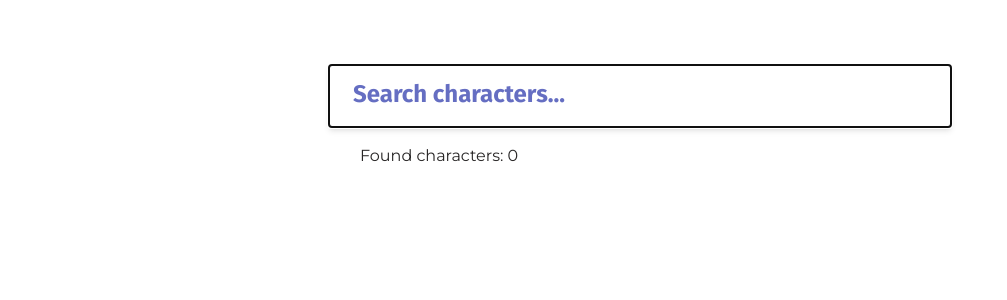
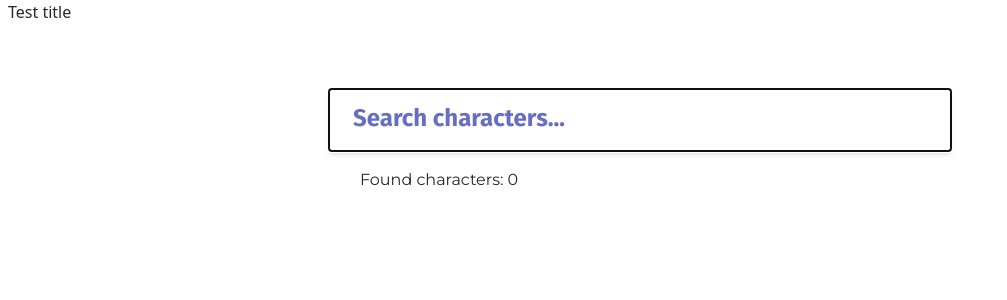
Before and after one commit to YakovShevtsov/Fuse-test-task, a React (Vite) app: page / in a window 1280 px wide. Shown: the top 300 px of the page, without its empty margins (0-1007 px from the left). Built offline with nearby package versions, Linux system fonts and the light colour scheme.

Commit message:
test title

```diff
--- a/src/App.jsx
+++ b/src/App.jsx
@@ -10,6 +10,7 @@ function App() {
 
   return (
     <main className="max-w-[1596px] mx-auto px-2">
+      <h1>Test title</h1>
       <Search
         type="text"
         placeholder="Search characters..."
```
